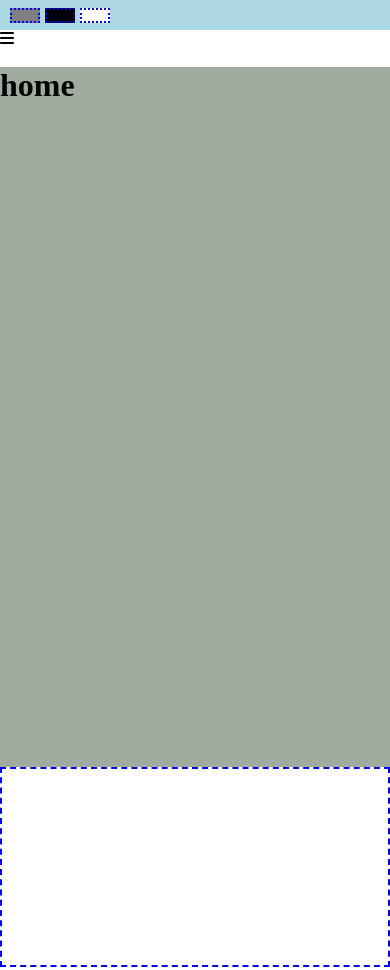
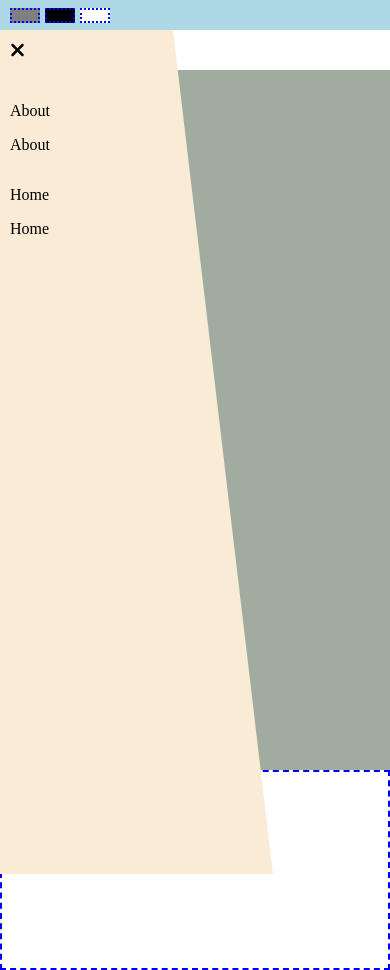
Before and after one commit to BianGode/MoSe, a React (Vite) app in the folder client-side/: page / in a window 390 px wide. Both pictures are taken after a click on the icon 7 px from the left and 38 px from the top of the page. Built offline with nearby package versions, Linux system fonts and the light colour scheme.

Commit message:
changed css, backend querie populair/all

```diff
--- a/client-side/src/App.jsx
+++ b/client-side/src/App.jsx
@@ -6,6 +6,7 @@ import {
   Routes,
   useNavigate,
   Link,
+  useLocation,
 } from "react-router-dom";
 import "./assets/styles/App.css";
 import axios from "axios";
@@ -19,6 +20,10 @@ function App() {
   const [search, setSearch] = useState("");
   const [sidebarActive, setSidebarActive] = useState(false);
 
+  const location = useLocation();
+
+  console.log(location.pathname);
+
   function searchReqClientSide() {
     // axios.get('../../search')
   }
@@ -30,19 +35,23 @@ function App() {
   }
 
   function handleSidebarClick() {
-    const sidebar = document.querySelector(".sideBar");
-    const sidebarOpen = document.querySelector(".sidebar-open-icon");
-    const sidebarClose = document.querySelector(".sidebar-close-icon");
-    const sidebarLinks = document.querySelector(".sideBarLinks")
+    const sidebar = document.getElementById("sideBar");
+    const sidebarOpen = document.getElementById("sidebar-open-icon");
+    const sidebarClose = document.getElementById("sidebar-close-icon");
+    const sidebarLinks = document.getElementById("sideBarLinks");
 
     // sidebar slideshow
-    if (sidebarOpen.style.display == "flex" && sidebarLinks.style.display == "none") {
+    if (
+      sidebarOpen.style.display === "flex"
+      // sidebarOpen.style.display === "flex" &&
+      // sidebarLinks.style.display === "none"
+    ) {
+      sidebarOpen.style.display = "none";
       sidebar.style.animation = "sidebarSlideOpen 0.5s ease";
       sidebar.style.display = "flex";
-      sidebarLinks.style.display = "block"
+      sidebarLinks.style.display = "flex";
       // setTimeout(() => {
-        sidebarOpen.style.display = "none";
-        sidebarClose.style.display = "flex";
+      sidebarClose.style.display = "flex";
       // }, 500);
     } else {
       setTimeout(() => {
@@ -56,6 +65,7 @@ function App() {
   }
 
   return (
+    // NOTE: I know that the css classnames have bad naming-conventions but I'm gonna do better on my next project
     <div>
       <div className="selectTheme">
         <div className="box original active"></div>
@@ -70,7 +80,7 @@ function App() {
         }
         <div className="headerLinks">
           <Link to="/about">About</Link>
-          <Link to="/home">Home</Link>
+          <Link to="/">Home</Link>
         </div>
         <div className="searchHeader">
           <img src="faSearch" alt="" onClick={() => searchReqClientSide()} />
@@ -80,23 +90,35 @@ function App() {
       <header className="mobile">
         <FontAwesomeIcon
           icon={faBars}
-          className="sidebar-open-icon"
+          id="sidebar-open-icon"
           onClick={() => handleSidebarClick()}
+          size="lg"
+          style={{ display: "flex" }}
         />
-        <div className="sideBar">
+        <div id="sideBar">
           <FontAwesomeIcon
             icon={faClose}
-            className="sidebar-close-icon"
+            id="sidebar-close-icon"
             onClick={() => handleSidebarClick()}
+            size="lg"
           />
-          <div className="sideBarLinks">
-            <Link to="/about">About</Link>
-            <Link to="/home">Home</Link>
+          <div id="sideBarLinks">
+            <div className="sidebar-link-singlewrap">
+              <Link to="/about">About</Link>
+              {
+                <p>About</p>
+                }
+            </div>
+            <div className="sidebar-link-singlewrap">
+              <Link to="/">Home</Link>
+              <p>Home</p>
+            </div>
           </div>
         </div>
       </header>
-
-      <Outlet />
+      <div className="outlet-wrapper">
+        <Outlet />
+      </div>
       <footer></footer>
     </div>
   );
--- a/client-side/src/assets/styles/App.css
+++ b/client-side/src/assets/styles/App.css
@@ -52,19 +52,40 @@ footer {
   header.mobile {
     display: flex;
   }
-  header.mobile .sideBar {
+  header.mobile #sidebar-open-icon {
+    position: absolute;
+    padding: 10px;
+  }
+  header.mobile #sideBar {
     display: none;
-    height: 100%;
-    border: 2px solid blanchedalmond;
+    height: 0;
+    border-right: 100px solid transparent;
+    border-bottom: 100vh solid antiquewhite;
     width: 70%;
     position: absolute;
-    background-color: white;
+    flex-direction: column;
+    gap: 2rem;
   }
-  header.mobile .sideBar .sideBarLinks {
+  header.mobile #sideBar #sidebar-close-icon {
+    width: -moz-max-content;
+    width: max-content;
+    padding: 10px;
+  }
+  header.mobile #sideBar #sideBarLinks {
     display: none;
+    flex-direction: column;
+    gap: 1rem;
+    padding-left: 10px;
+  }
+  header.mobile #sideBar #sideBarLinks a {
+    text-decoration: none;
+    color: black;
   }
   header.desktop {
     display: none;
+  }
+  .outlet-wrapper {
+    margin-top: 40px;
   }
 }
 @media only screen and (min-width: 800px) {
--- a/client-side/src/assets/styles/App.scss
+++ b/client-side/src/assets/styles/App.scss
@@ -1,10 +1,18 @@
 @keyframes sidebarSlideOpen {
-    from {width: 0%;}
-    to { width: 70%;}
+  from {
+    width: 0%;
+  }
+  to {
+    width: 70%;
+  }
 }
 @keyframes sidebarSlideClose {
-    from {width: 70%;}
-    to { width: 0%;}
+  from {
+    width: 70%;
+  }
+  to {
+    width: 0%;
+  }
 }
 body {
   margin: 0;
@@ -21,7 +29,6 @@ body {
     height: 15px;
     width: 30px;
     border: 2px dotted blue;
-
   }
   .original {
     background-color: gray;
@@ -41,21 +48,45 @@ footer {
 @media only screen and (max-width: 800px) {
   header.mobile {
     display: flex;
-        .sideBar {
+    // make hamburger icon sticky to one place
+    #sidebar-open-icon {
+      position: absolute;
+      padding: 10px;
+    }
+    #sideBar {
       display: none;
-            height: 100%;
-            border: 2px solid blanchedalmond;
+      height: 0;
+      // border: 2px solid blanchedalmond;
+      border-right: 100px solid transparent;
+      border-bottom: 100vh solid antiquewhite;
       width: 70%;
       position: absolute;
-            background-color: white;
-            .sideBarLinks {
+      // background-color: white;
+      flex-direction: column;
+      gap: 2rem;
+      #sidebar-close-icon {
+        width: max-content;
+        padding: 10px;
+      }
+      #sideBarLinks {
         display: none;
+        flex-direction: column;
+        gap: 1rem;
+        padding-left: 10px;
+        .sidebar-link-singlewrap {
+          a {
+            text-decoration: none;
+            color: black;
           }
         }
       }
-
+    }
+  }
   header.desktop {
     display: none;
+  }
+  .outlet-wrapper {
+    margin-top: 40px;
   }
 }
 @media only screen and (min-width: 800px) {
--- a/client-side/src/routes/Home.jsx
+++ b/client-side/src/routes/Home.jsx
@@ -3,7 +3,7 @@ import '../assets/styles/Home.css'
 function Home() {
     return (
         <div className="homeWrapper">
-            <h1>home</h1>
+
         </div>
     );
 }
```
Also changed, not shown: 2 other files (tests, documents, lock files or other folders). Lines whose indentation alone changed are shown as unchanged.
